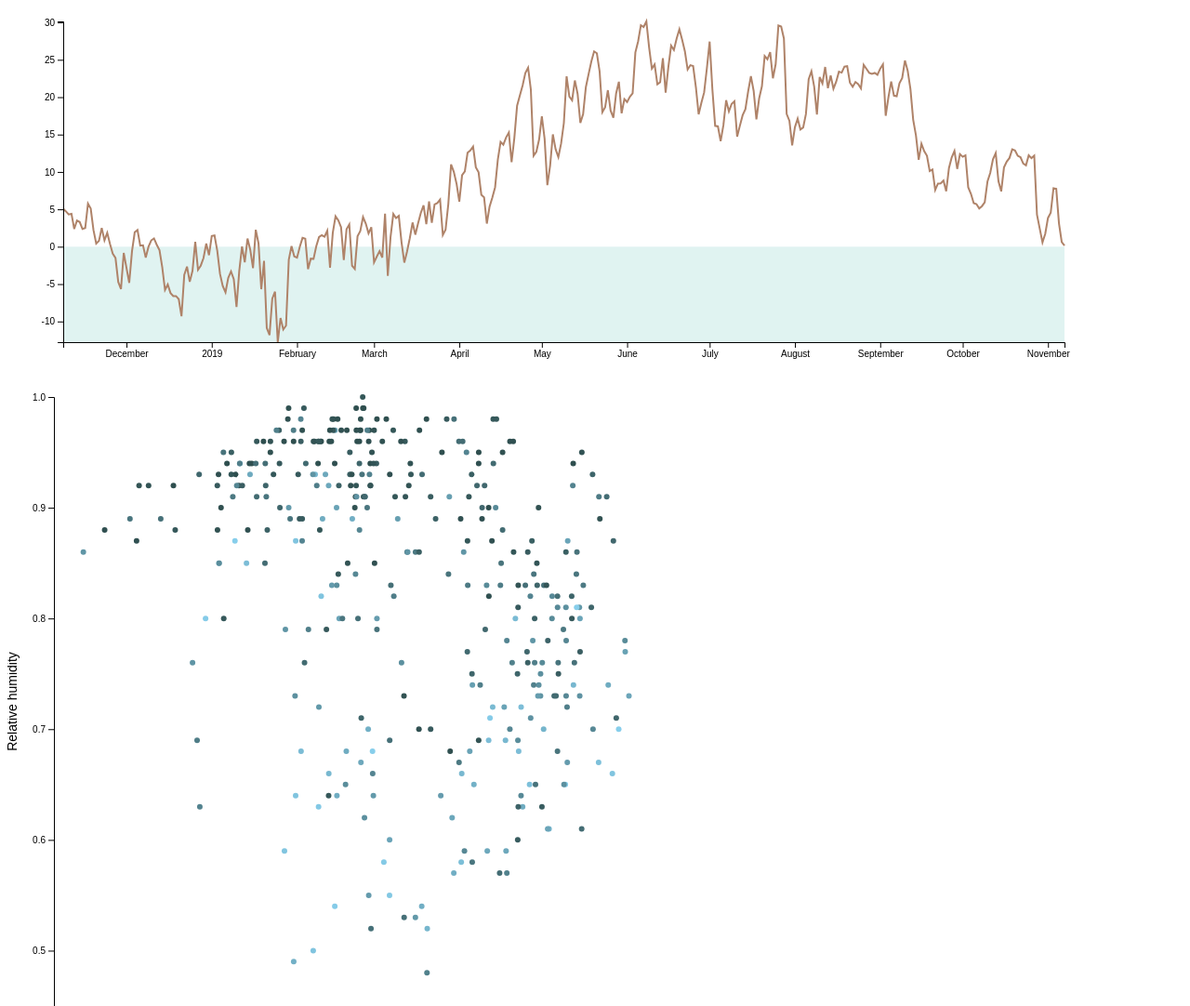
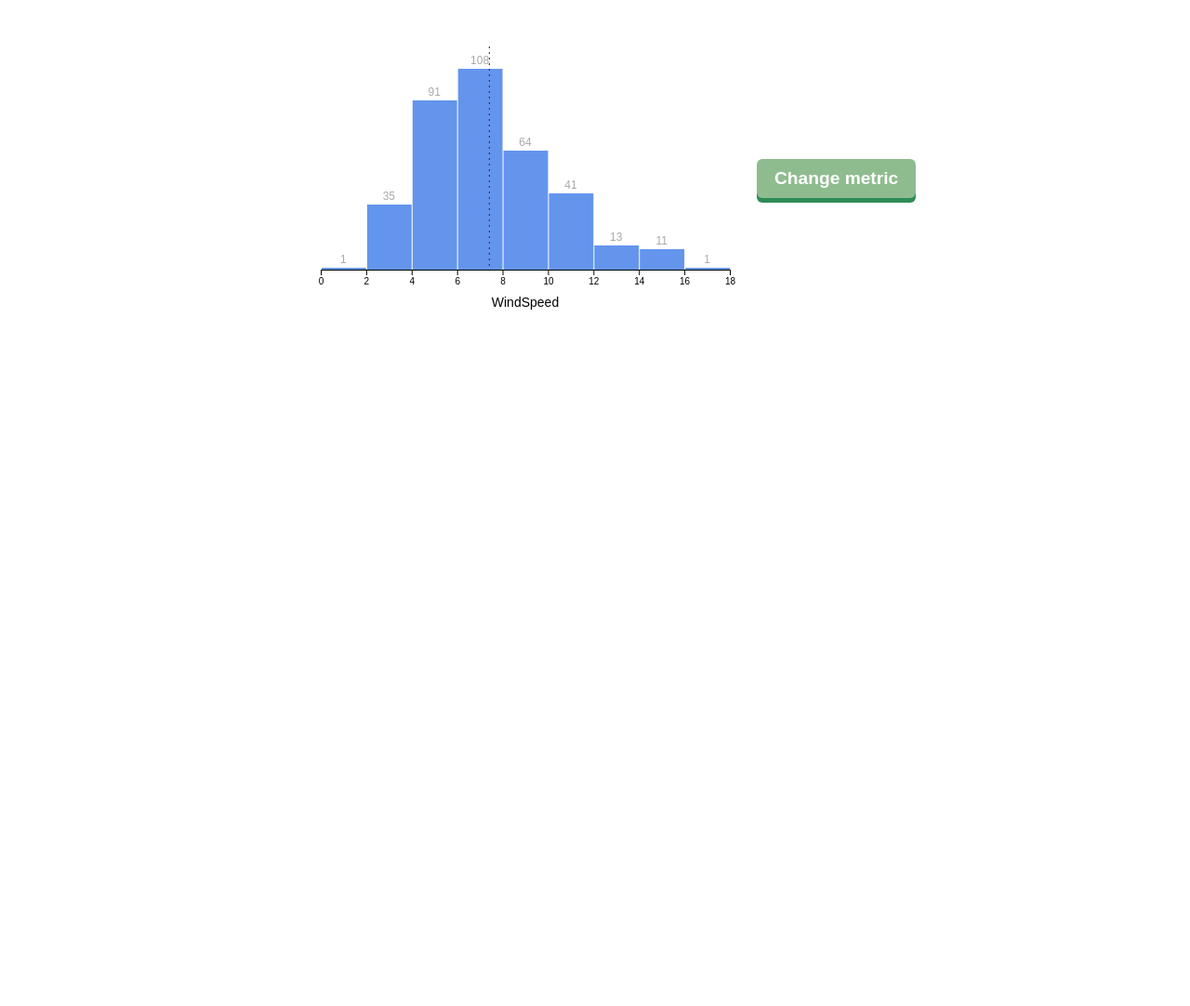
Before and after one commit to treb0ry/traind3, a website built with webpack: page dist/index.html in a window 1280 px wide. Shown: the top 1082 px of the page at 93% size. After the commit the page ends 800 px from the top, so only its background shows below. Built offline with nearby package versions, Linux system fonts and the light colour scheme.

Commit message:
done css transition

```diff
--- a/src/index.js
+++ b/src/index.js
@@ -254,19 +254,6 @@ async function drawHistogram() {
     .style("font-size", "1.4em")
     .text("Humidity");
 }
-drawHistogram();
-drawScatterplot();
-drawLineChart();
-const metrics = [
-  "windSpeed",
-  "moonPhase",
-  "dewPoint",
-  "humidity",
-  "uvIndex",
-  "windBearing",
-  "temperatureMin",
-  "temperatureMax"
-];
 
 async function drawHistgrams(metric) {
   const dataset = await getDataset();
@@ -391,4 +378,169 @@ async function drawHistgrams(metric) {
     .attr("role", "presentation")
     .attr("aria-hidden", "true");
 }
-metrics.forEach(drawHistgrams);
+async function drawAnimBars() {
+  const dataset = await getDataset();
+  const width = 500;
+  let dimensions = {
+    width: width,
+    height: width * 0.6,
+    margin: {
+      top: 30,
+      right: 10,
+      bottom: 50,
+      left: 50
+    }
+  };
+  dimensions.boundedWidth =
+    dimensions.width - dimensions.margin.left - dimensions.margin.right;
+  dimensions.boundedHeight =
+    dimensions.height - dimensions.margin.top - dimensions.margin.bottom;
+
+  // 3. Draw canvas
+
+  const wrapper = d3
+    .select("#wrapper")
+    .append("svg")
+    .attr("width", dimensions.width)
+    .attr("height", dimensions.height);
+
+  const bounds = wrapper
+    .append("g")
+    .style(
+      "transform",
+      `translate(${dimensions.margin.left}px, ${dimensions.margin.top}px)`
+    );
+
+  // init static elements
+  bounds.append("g").attr("class", "bins");
+  bounds.append("line").attr("class", "mean");
+  bounds
+    .append("g")
+    .attr("class", "x-axis")
+    .style("transform", `translateY(${dimensions.boundedHeight}px)`)
+    .append("text")
+    .attr("class", "x-axis-label");
+
+  const drawHistogram = metric => {
+    const metricAccessor = d => d[metric];
+    const yAccessor = d => d.length;
+
+    // 4. Create scales
+
+    const xScale = d3
+      .scaleLinear()
+      .domain(d3.extent(dataset, metricAccessor))
+      .range([0, dimensions.boundedWidth])
+      .nice();
+
+    const binsGenerator = d3
+      .histogram()
+      .domain(xScale.domain())
+      .value(metricAccessor)
+      .thresholds(12);
+
+    const bins = binsGenerator(dataset);
+
+    const yScale = d3
+      .scaleLinear()
+      .domain([0, d3.max(bins, yAccessor)])
+      .range([dimensions.boundedHeight, 0])
+      .nice();
+
+    // 5. Draw data
+
+    const barPadding = 1;
+
+    let binGroups = bounds
+      .select(".bins")
+      .selectAll(".bin")
+      .data(bins);
+
+    binGroups.exit().remove();
+
+    const newBinGroups = binGroups
+      .enter()
+      .append("g")
+      .attr("class", "bin");
+
+    newBinGroups.append("rect");
+    newBinGroups.append("text");
+
+    // update binGroups to include new points
+    binGroups = newBinGroups.merge(binGroups);
+
+    const barRects = binGroups
+      .select("rect")
+      .attr("x", d => xScale(d.x0) + barPadding)
+      .attr("y", d => yScale(yAccessor(d)))
+      .attr("width", d => d3.max([0, xScale(d.x1) - xScale(d.x0) - barPadding]))
+      .attr("height", d => dimensions.boundedHeight - yScale(yAccessor(d)));
+
+    const barText = binGroups
+      .select("text")
+      .attr("x", d => xScale(d.x0) + (xScale(d.x1) - xScale(d.x0)) / 2)
+      .attr("y", 0)
+      .style("transform", d => `translateY(${yScale(yAccessor(d)) - 5}px)`)
+      .text(d => yAccessor(d) || "");
+
+    const mean = d3.mean(dataset, metricAccessor);
+
+    const meanLine = bounds
+      .selectAll(".mean")
+
+      .attr("y1", -20)
+      .attr("y2", dimensions.boundedHeight)
+      .style("transform", `translateX(${xScale(mean)}px)`);
+
+    // 6. Draw peripherals
+
+    const xAxisGenerator = d3.axisBottom().scale(xScale);
+
+    const xAxis = bounds.select(".x-axis").call(xAxisGenerator);
+
+    const xAxisLabel = xAxis
+      .select(".x-axis-label")
+      .attr("x", dimensions.boundedWidth / 2)
+      .attr("y", dimensions.margin.bottom - 10)
+      .text(metric);
+  };
+
+  const metrics = [
+    "windSpeed",
+    "moonPhase",
+    "dewPoint",
+    "humidity",
+    "uvIndex",
+    "windBearing",
+    "temperatureMin",
+    "temperatureMax"
+  ];
+  let selectedMetricIndex = 0;
+  drawHistogram(metrics[selectedMetricIndex]);
+
+  const button = d3
+    .select("body")
+    .append("button")
+    .text("Change metric");
+
+  button.node().addEventListener("click", onClick);
+  function onClick() {
+    selectedMetricIndex = (selectedMetricIndex + 1) % (metrics.length - 1);
+    drawHistogram(metrics[selectedMetricIndex]);
+  }
+}
+const metrics = [
+  "windSpeed",
+  "moonPhase",
+  "dewPoint",
+  "humidity",
+  "uvIndex",
+  "windBearing",
+  "temperatureMin",
+  "temperatureMax"
+];
+drawAnimBars();
+// drawHistogram();
+// drawScatterplot();
+// drawLineChart();
+//metrics.forEach(drawHistgrams);
```
Also changed, not shown: dist/index.html, dist/style.css (added).
